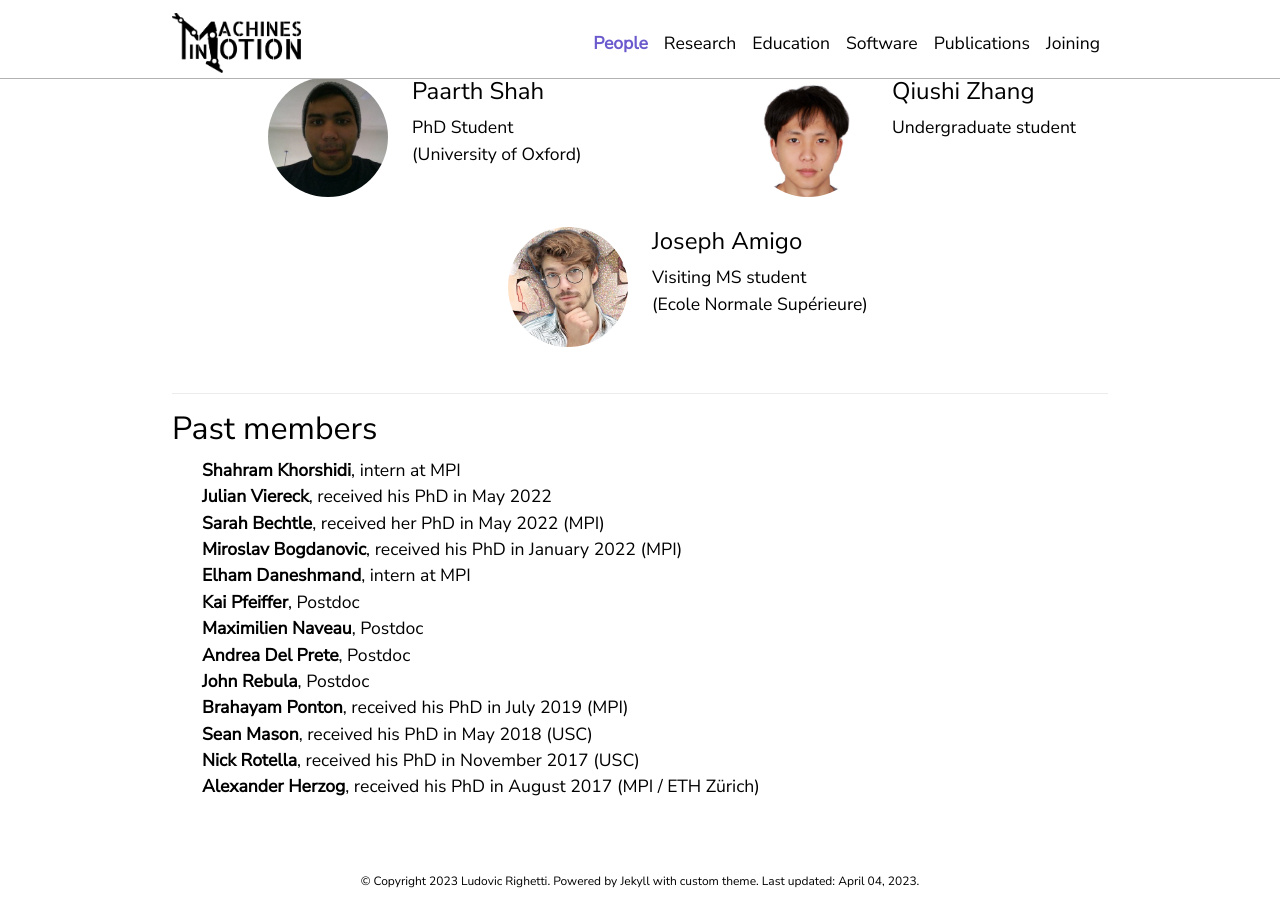
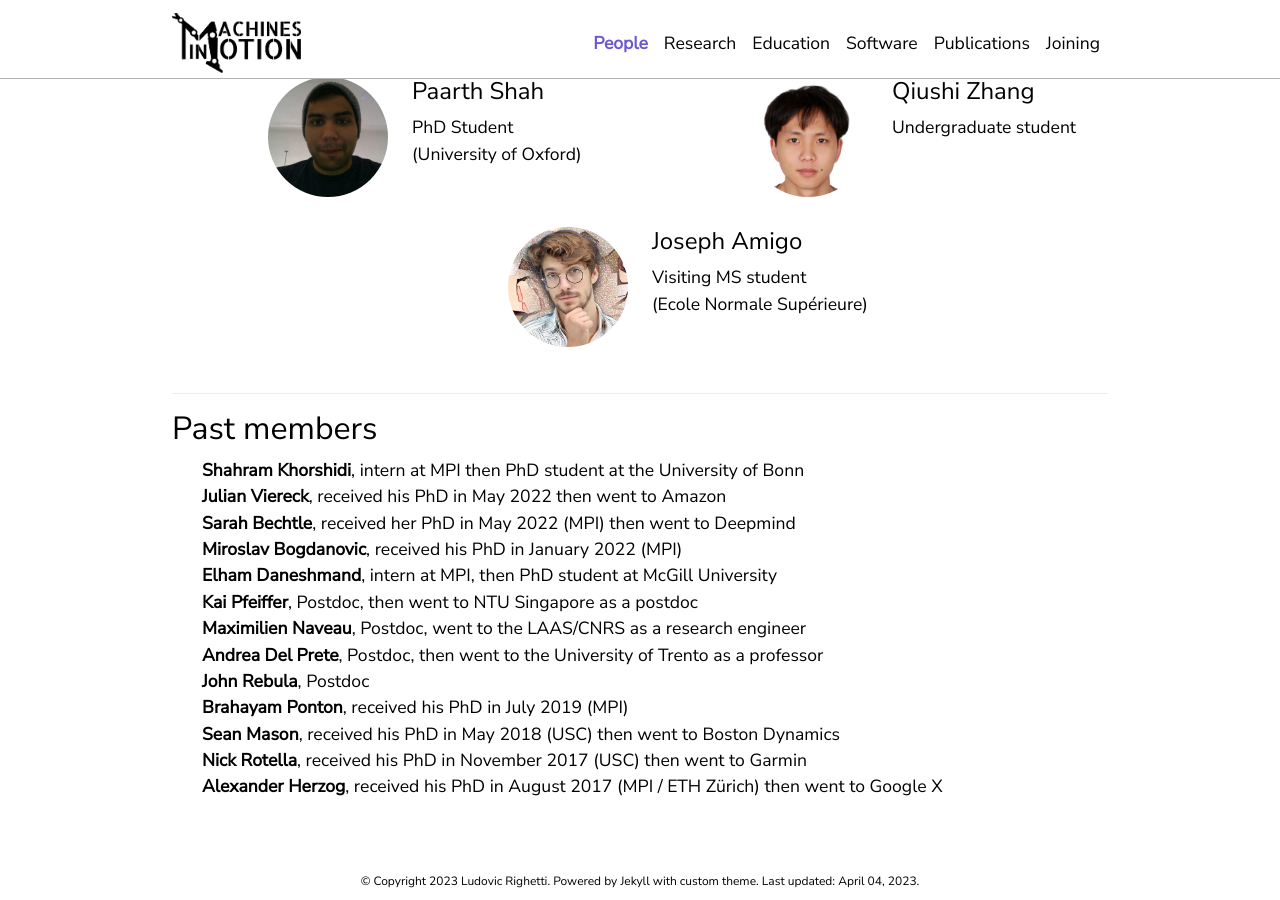
Before and after one commit to machines-in-motion/mim_website, a Jekyll site: the page built from _pages/people.md, in a window 1280 px wide and 900 px high, scrolled down 689 px. Built offline with Jekyll 4.4.1, drawn with Linux system fonts in a browser that asks for light colours; a style sheet for code colours, icons or effects is not loaded.

Commit message:
minor update

```diff
--- a/_data/alumni.yml
+++ b/_data/alumni.yml
@@ -1,26 +1,26 @@
 - name: Shahram Khorshidi
-  description: intern at MPI
+  description: intern at MPI then PhD student at the University of Bonn
 
 - name: Julian Viereck
-  description: received his PhD in May 2022
+  description: received his PhD in May 2022 then went to Amazon
 
 - name: Sarah Bechtle
-  description: received her PhD in May 2022 (MPI)
+  description: received her PhD in May 2022 (MPI) then went to Deepmind
 
 - name: Miroslav Bogdanovic
   description: received his PhD in January 2022 (MPI)
 
 - name: Elham Daneshmand
-  description: intern at MPI
+  description: intern at MPI, then PhD student at McGill University
 
 - name: Kai Pfeiffer
-  description: Postdoc
+  description: Postdoc, then went to NTU Singapore as a postdoc
 
 - name: Maximilien Naveau
-  description: Postdoc
+  description: Postdoc, went to the LAAS/CNRS as a research engineer
 
 - name: Andrea Del Prete
-  description: Postdoc
+  description: Postdoc, then went to the University of Trento as a professor
 
 - name: John Rebula
   description: Postdoc
@@ -29,10 +29,10 @@
   description: received his PhD in July 2019 (MPI)
 
 - name: Sean Mason
-  description: received his PhD in May 2018 (USC)
+  description: received his PhD in May 2018 (USC) then went to Boston Dynamics
 
 - name: Nick Rotella
-  description: received his PhD in November 2017 (USC)
+  description: received his PhD in November 2017 (USC) then went to Garmin
 
 - name: Alexander Herzog
-  description: received his PhD in August 2017 (MPI / ETH Zürich)
+  description: received his PhD in August 2017 (MPI / ETH Zürich) then went to Google X
```
Also changed, not shown: _projects/odri.md (+1 -1 lines).
